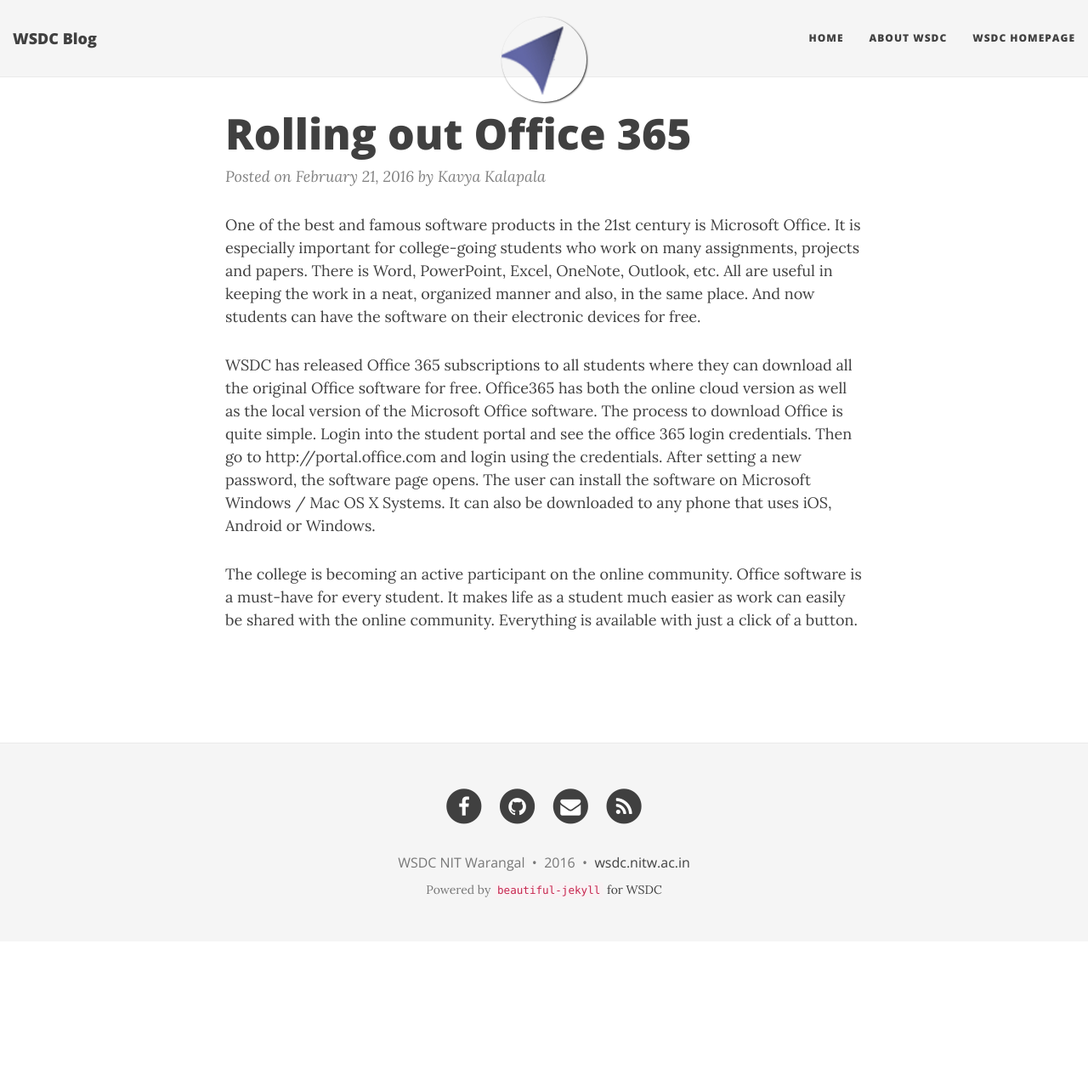
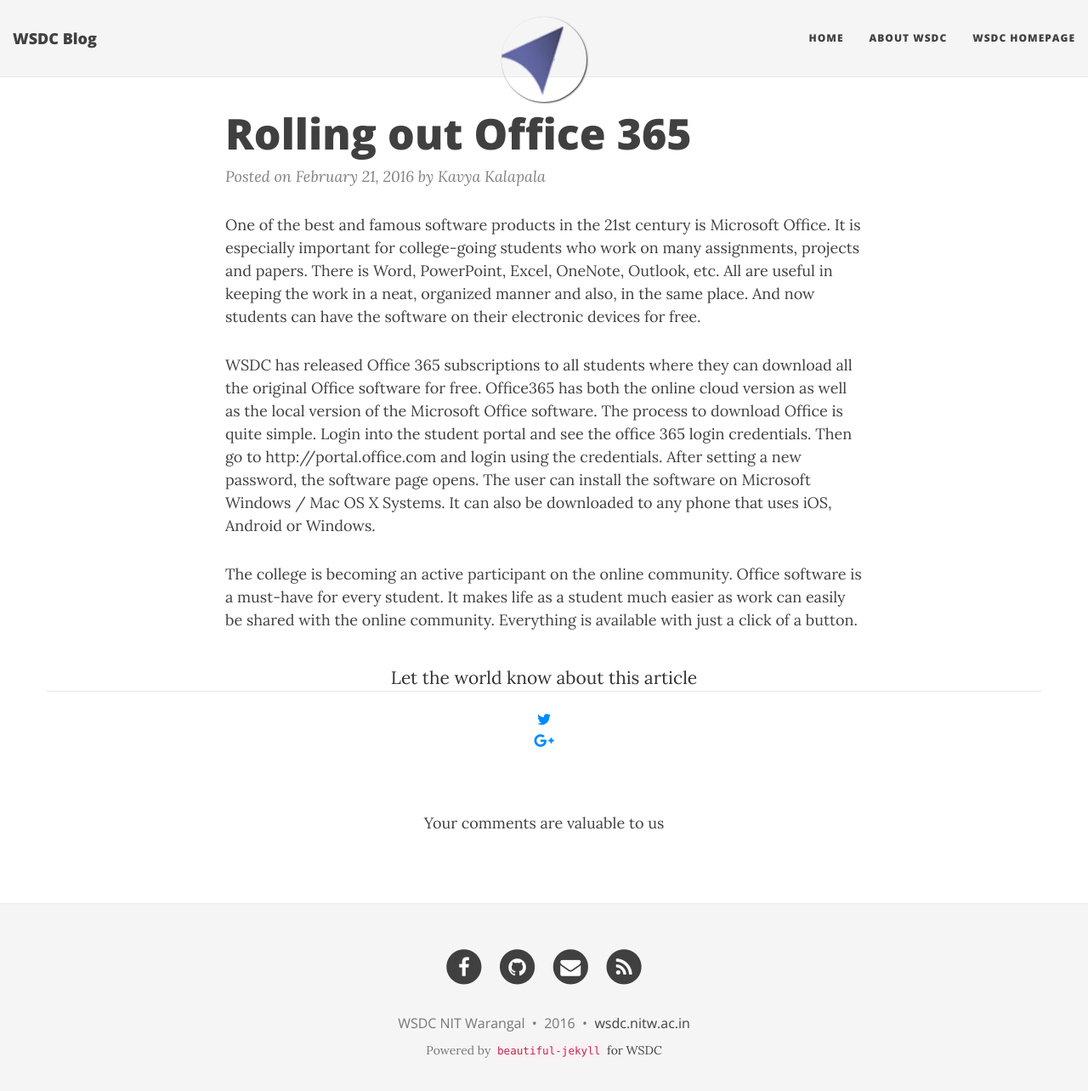
Before and after one commit to WSDC-NITWarangal/blog, a Jekyll site: the page built from _posts/2016-02-21-first-post.md, in a window 1280 px wide and 1297 px high. Shown: the top 1284 px of the window at 85% size. Built offline with Jekyll 4.4.1, drawn with Linux system fonts in a browser that asks for light colours; nearby versions of some CDN libraries; comment, search, counter and statistics services are not loaded.

Commit message:
Added social sharer and disqus comments

```diff
--- a/Gemfile
+++ b/Gemfile
@@ -3,3 +3,4 @@
 gem 'execjs'
 gem 'therubyracer'
 gem 'github-pages'
+gem 'jekyll-paginate'
--- a/_config.yml
+++ b/_config.yml
@@ -4,7 +4,7 @@
 # baseurl is the website's URL without the hostname
 
 # If you are building a simple GitHub user page (http://username.github.io) then use these settings:
-url: "http://WSDC-NITWarangal.github.io/blog"
+url: "http://wsdc-nitwarangal.github.io"
 baseurl: "/blog"
 
 # If you are building a GitHub project page then use these settings:
@@ -58,7 +58,7 @@
 # --- Misc --- #
 
 # Fill in your Disqus shortname (NOT the userid) if you want to support Disqus comments
-#disqus: ""
+disqus: "wsdc"
 
 # Fill in your Google Analytics ID to track your website using GA
 #google_analytics: ""
@@ -66,12 +66,14 @@
 # --- Don't need to touch anything below here (but you can if you want) --- #
 
 # Output options (more information on Jekyll's site)
-timezone: "America/Vancouver"
+timezone: "Asia/Kolkata"
 markdown: kramdown
 highlighter: rouge
-permalink: /:year-:month-:day-:title/
+permalink: /blog/:title/
 paginate: 5
 
+gems:
+  [jekyll-paginate]
 # Default YAML values (more information on Jekyll's site)
 defaults:
   -
--- /dev/null
+++ b/_includes/sharer.html
@@ -0,0 +1,29 @@
+
+<!-- Load Facebook SDK for JavaScript -->
+	<div id="fb-root"></div>
+	<script>(function(d, s, id) {
+	  var js, fjs = d.getElementsByTagName(s)[0];
+	  if (d.getElementById(id)) return;
+	  js = d.createElement(s); js.id = id;
+	  js.src = "http://connect.facebook.net/en_US/sdk.js#xfbml=1&version=v2.0";
+	  fjs.parentNode.insertBefore(js, fjs);
+	}(document, 'script', 'facebook-jssdk'));</script>
+
+
+<div class="row text-center">
+	<legend>Let the world know about this article</legend>
+	<a class="twitter-icon" href="https://twitter.com/intent/tweet?text=&quot;{{ page.title }}&quot;%20{{ site.url }}{{ page.url }}%20via%20&#64;{{ site.owner.twitter }}"
+onclick="window.open(this.href, 'twitter-share', 'width=550,height=235');return false;" title="Share on Twitter">
+	<i class="fa fa-twitter fa-5"></i>
+	</a>
+
+	<div class="fb-share-button"
+		data-href="http://wsdc-nitwarangal.github.io{{page.url}}"
+		data-layout="button_count">
+	</div>
+
+	<a class="google-icon" href="https://plus.google.com/share?url={{ site.url }}{{ page.url }}"
+	onclick="window.open(this.href, 'google-plus-share', 'width=490,height=530');return false;" title="Share on Google+">
+	<i class="fa fa-google-plus"></i>
+</a>
+</div>
--- a/_layouts/post.html
+++ b/_layouts/post.html
@@ -40,9 +40,10 @@
     </ul>
   </div>
 </div>
-
+{% include sharer.html %}
 {% if page.comments %}
 <div class="row disqus-comments">
+  <p class="text-center">Your comments are valuable to us</p>
   <div class="col-lg-8 col-lg-offset-2 col-md-10 col-md-offset-1">
     {% include disqus.html %}
   </div>
```
